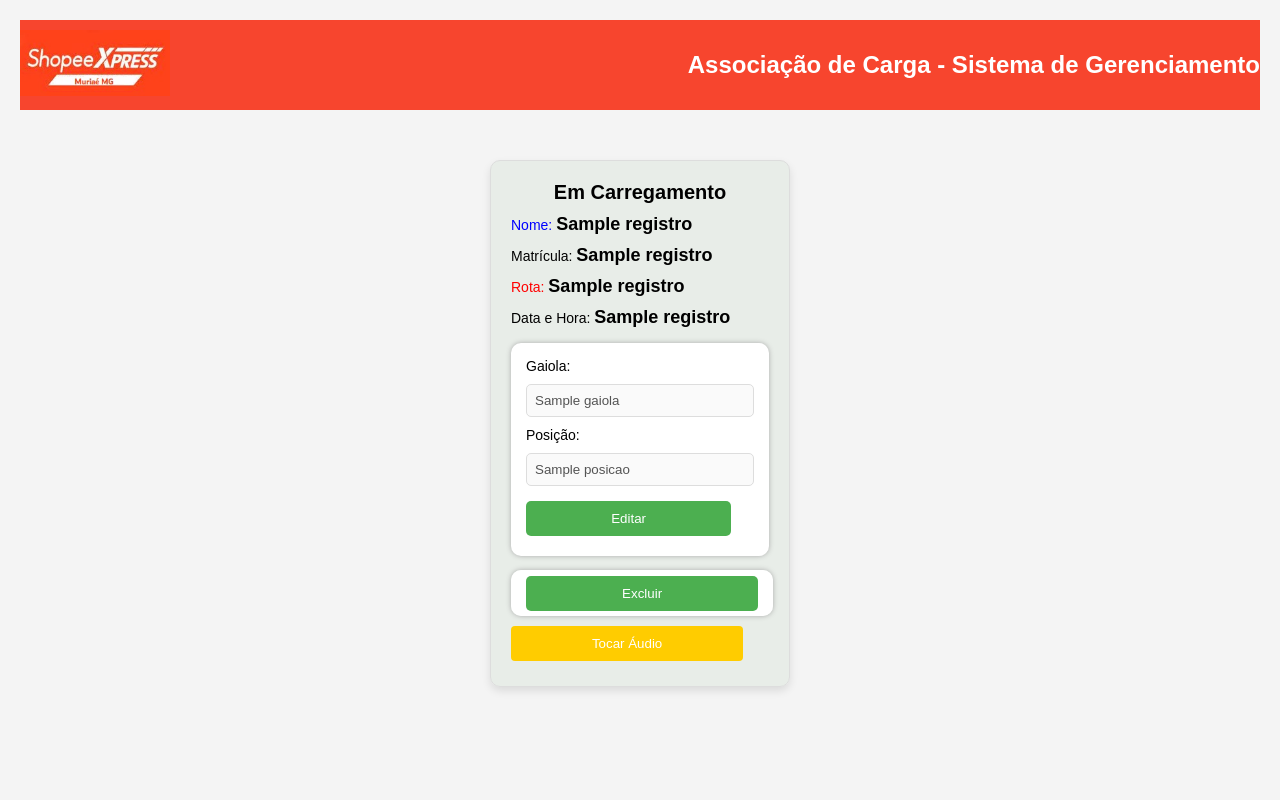
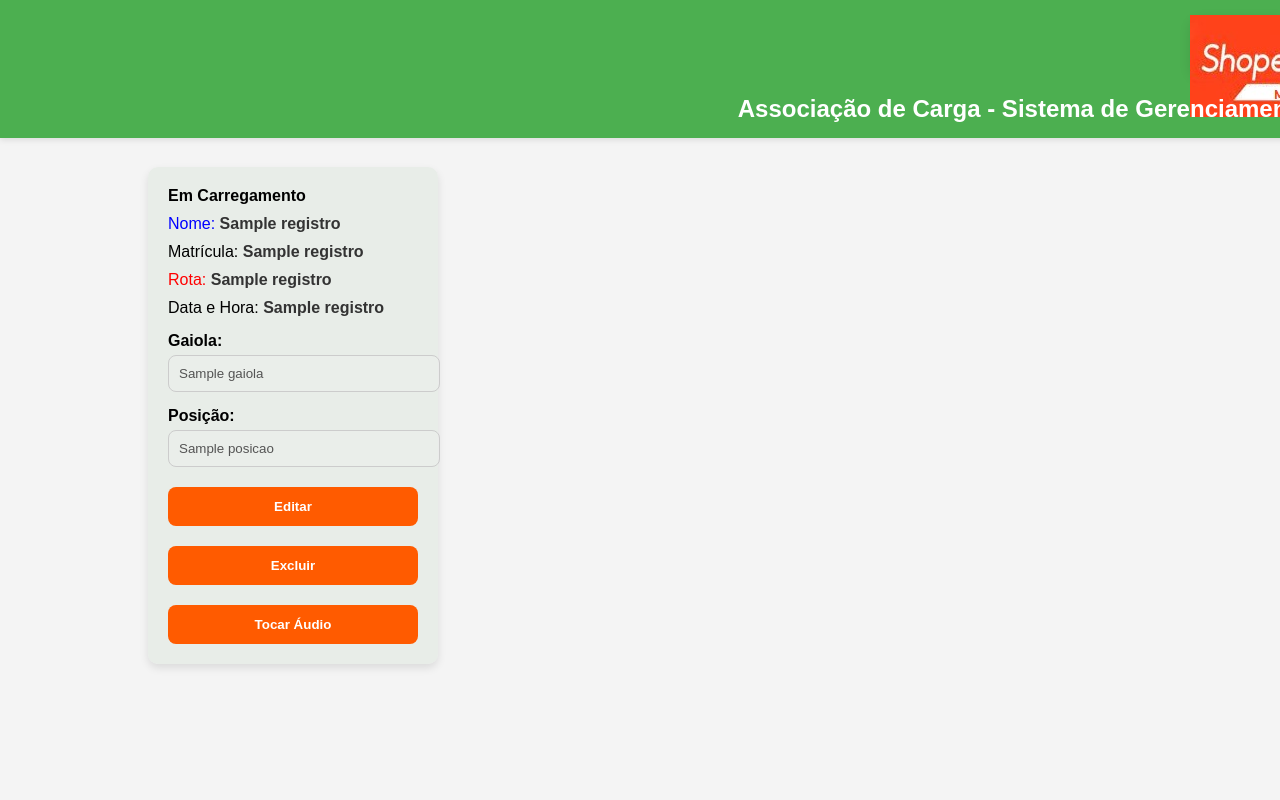
Before and after one commit to wellingtonshopee/APP, a Flask app: template templates/carga.html in a window 1280 px wide. Run offline with Flask 3, Linux system fonts and the light colour scheme; the template is opened without the code that fills it: most values are stand-ins (such as "Sample title", 1, 10 or a date in 2020).

Commit message:
Add files via upload

```diff
--- a/static/style.css
+++ b/static/style.css
@@ -1,474 +1,296 @@
-body {
-    font-family: Arial;
-    background: #eef2f3;
-    padding: 20px;
-  }
-  .center {
-    text-align: center;
-    margin-bottom: 20px;
-  }
-  form {
-    background: white;
-    padding: 15px;
-    margin: 10px auto;
-    border-radius: 10px;
-    box-shadow: 0 0 5px #aaa;
-    max-width: 400px;
-  }
-  input, button {
-    width: 90%;
-    padding: 10px;
-    margin: 5px 0;
-    border-radius: 5px;
-  }
-  .card {
-    background: white;
-    padding: 10px;
-    margin: 10px;
-    border-radius: 10px;
-  }
-  .verde {
-    animation: piscar 1s infinite;
-    background: #c5f7c5;
-  }
-  @keyframes piscar {
-    0% { background: #c5f7c5; }
-    50% { background: #91e691; }
-    100% { background: #c5f7c5; }
-  }
-  /* Reset básico */
-* {
-  margin: 0;
-  padding: 0;
-  box-sizing: border-box;
-}
-
-/* Estilo para o corpo */
+/* Estilo Geral do Corpo da Página */
 body {
   font-family: Arial, sans-serif;
   background-color: #f4f4f4;
-  padding: 20px;
+  margin: 0;
+  padding: 0;
+  display: flex;
+  justify-content: center;
+  align-items: center;
+  min-height: 100vh;
 }
 
-/* Banner no topo */
-.banner {
-  background-color: #4CAF50;
-  color: white;
+/* Centralização total */
+.centralizado {
   display: flex;
-  justify-content: space-between;
+  flex-direction: column;
   align-items: center;
-  padding: 20px;
+  justify-content: center;
+}
+
+/* Logo com sombra */
+.logo {
+  width: 200px;
+  height: auto;
+  display: block;
+  margin: 0 auto 30px auto;
+  box-shadow: 0 4px 12px rgba(0, 0, 0, 0.1);
+  border-radius: 12px;
+}
+
+/* Container do formulário */
+.container {
+  text-align: center;
+}
+
+/* Card */
+.card {
+  background-color: #ffffff;
+  border-radius: 12px;
+  padding: 30px;
+  max-width: 400px;
+  width: 100%;
+  box-shadow: 0 4px 12px rgba(0, 0, 0, 0.1);
+  text-align: left;
+}
+
+/* Títulos */
+.card h2 {
+  text-align: center;
   margin-bottom: 20px;
 }
 
-.banner .logo img {
-  width: 150px;
-  height: auto;
-}
-
-.banner .banner-text h1 {
-  font-size: 24px;
+/* Labels e Inputs */
+.card label {
+  display: block;
+  margin-top: 15px;
   font-weight: bold;
 }
 
-/* Container que envolve os cards */
-.container {
-  display: grid;
-  grid-template-columns: repeat(auto-fill, minmax(300px, 1fr));
-  gap: 20px;
-  padding: 20px;
+.card input[type="text"],
+.card input[type="password"],
+.card input[type="number"],
+.card input[type="date"] {
+  width: 100%;
+  padding: 10px;
+  margin-top: 5px;
+  border: 1px solid #ccc;
+  border-radius: 8px;
 }
 
-/* Estilo do card */
-.card {
-  background-color: white;
-  border-radius: 10px;
-  box-shadow: 0 4px 6px rgba(0, 0, 0, 0.1);
-  padding: 50px;
-  transition: transform 0.3s;
+/* Checkboxes */
+.card .checkboxes {
+  display: flex;
+  justify-content: space-around;
+  margin-top: 10px;
 }
 
-.card:hover {
-  transform: scale(1.05);
+/* Botão */
+.card button {
+  width: 100%;
+  margin-top: 20px;
+  padding: 12px;
+  background-color: #ff5b00;
+  border: none;
+  color: white;
+  font-weight: bold;
+  border-radius: 8px;
+  cursor: pointer;
+  transition: background 0.3s ease;
 }
 
-.card-header {
-  font-size: 18px;
-  font-weight: bold;
-  margin-bottom: 15px;
+.card button:hover {
+  background-color: #e04e00;
 }
 
-.card-body {
-  font-size: 14px;
-}
-
-.card form {
-  margin-top: 15px;
-}
-
-.card form label {
-  display: block;
-  margin-bottom: 5px;
-}
-
-.card form input {
-  width: 100%;
-  padding: 8px;
-  margin-bottom: 10px;
-  border: 1px solid #ddd;
-  border-radius: 5px;
-}
-
-.card form button {
-  padding: 10px 15px;
-  background-color: #4CAF50;
-  color: white;
-  border: none;
-  border-radius: 5px;
-  cursor: pointer;
-}
-
-.card form button:hover {
-  background-color: #45a049;
-}
-
-.delete-btn {
-  display: block;
-  margin-top: 10px;
-  color: #ff4d4d;
+/* Link */
+a {
   text-decoration: none;
-}
-
-.delete-btn:hover {
-  text-decoration: underline;
-}
-/* Estilo para os títulos coloridos */
-strong {
+  color: #ff5b00;
   font-weight: bold;
 }
 
-strong[style="color: blue;"] {
-  color: blue;
+/* Nome exibido */
+.nome {
+  margin: 10px 0;
+  font-weight: bold;
 }
 
-strong[style="color: red;"] {
-  color: red;
-}
-/* Estilo do banner */
-.banner {
-  background-color: #f7452e;
-  padding: 10px 0;
-  text-align: center;
-  color: white;
+/* Geração de um estilo comum entre as telas */
+body {
+  font-family: Arial, sans-serif;
+  background-color: #f4f4f4;
+  margin: 0;
+  padding: 0;
 }
 
-.banner .logo img {
-  width: 150px;
-}
-
-.banner-text h1 {
-  font-size: 24px;
-  margin: 10px 0;
-}
-
-/* Estilo dos cards */
-.container {
+.centralizado {
   display: flex;
-  flex-wrap: wrap;
-  justify-content: space-around;
-  padding: 20px;
+  justify-content: center;
+  align-items: center;
+  height: 100vh;
 }
 
 .card {
   width: 100%;
-  max-width: 300px;
-  margin: 10px;
-  background-color: #f9f9f9;
-  border: 1px solid #ddd;
+  max-width: 400px;
+  padding: 30px;
+  background-color: #fff;
   border-radius: 8px;
-  box-shadow: 0 2px 8px rgba(0, 0, 0, 0.1);
-  padding: 15px;
-  box-sizing: border-box;
+  box-shadow: 0 4px 10px rgba(0, 0, 0, 0.1);
+  text-align: center;
+  margin: 20px;
 }
 
-.card-header {
-  font-size: 18px;
-  margin-bottom: 10px;
+.logo {
+  width: 150px;
+  margin-bottom: 20px;
+}
+
+h2 {
+  font-size: 24px;
+  margin-bottom: 20px;
+  color: #333;
+}
+
+.input-group {
+  margin-bottom: 20px;
+  text-align: left;
+}
+
+.input-group label {
+  font-size: 14px;
+  color: #666;
+  margin-bottom: 5px;
+  display: block;
+}
+
+.input-group input,
+.input-group select {
+  width: 100%;
+  padding: 10px 12px;
+  margin-top: 5px;
+  border: 1px solid #ccc;
+  border-radius: 4px;
+  font-size: 14px;
+}
+
+.btn {
+  background-color: #4CAF50;
+  color: white;
+  padding: 12px 20px;
+  border: none;
+  border-radius: 4px;
+  cursor: pointer;
+  width: 100%;
+  font-size: 16px;
+  margin-top: 20px;
+}
+
+.btn:hover {
+  background-color: #45a049;
+}
+
+.footer {
+  margin-top: 20px;
+}
+
+.footer a {
+  text-decoration: none;
+  color: #007BFF;
+  font-size: 14px;
+}
+
+.footer a:hover {
+  text-decoration: underline;
+}
+/* Estilo do Banner */
+.banner {
+  background-color: #4CAF50;
+  box-shadow: 0 2px 6px rgba(0, 0, 0, 0.1);
+  position: fixed;  /* Banner fixo */
+  top: 0;
+  left: 0; /* Garantir que fique alinhado à esquerda */
+  width: 100%;
+  z-index: 1000;
+  padding: 15px 30px;
+}
+
+.banner-content {
+  display: flex;
+  align-items: center;
+  justify-content: space-between;
+  max-width: 1200px;
+  margin: 0 auto;
+}
+
+.banner .logo {
+  height: 60px;
+  margin-right: 20px;
+}
+
+.banner h1 {
+  flex: 1;
+  text-align: right;
+  font-size: 24px;
+  margin: 0;
+  color: white;
+}
+
+/* Ajuste no Corpo */
+body {
+  padding-top: 80px;  /* Adiciona espaçamento para compensar a altura do banner */
+  margin: 0;
+  font-family: Arial, sans-serif;
+  background-color: #f4f4f4;
+}
+
+.container {
+  padding: 20px;
+  max-width: 1200px;
+  margin: 0 auto;
+}
+body {
+  font-family: Arial, sans-serif;
+  background-color: #f4f4f4;
+  margin: 0;
+  padding: 0;
+}
+
+.container {
+  width: 80%;
+  margin: 0 auto;
+  padding-top: 50px;
   text-align: center;
 }
 
-.card-body p {
-  margin: 5px 0;
+.logo {
+  width: 100px;
+  height: auto;
+  margin-bottom: 20px;
 }
 
-/* Estilo para os campos */
-input[type="text"] {
-  width: 100%;
-  padding: 8px;
-  margin-bottom: 10px;
-  border: 1px solid #ddd;
-  border-radius: 4px;
+h2 {
+  font-size: 2rem;
+  margin-bottom: 20px;
 }
 
-/* Botões e links */
-button {
-  padding: 8px 15px;
-  background-color: #4CAF50;
-  border: none;
-  border-radius: 4px;
-  color: white;
-  cursor: pointer;
+.cards {
+  display: flex;
+  flex-wrap: wrap;
+  gap: 20px;
+  justify-content: center;
 }
 
-button:hover {
-  background-color: #45a049;
-}
-
-.delete-btn {
-  display: inline-block;
-  padding: 5px 10px;
-  margin-top: 10px;
-  background-color: #f44336;
-  color: white;
-  border-radius: 4px;
-  text-decoration: none;
-}
-
-.delete-btn:hover {
-  background-color: #e53935;
-}
-
-/* Responsividade */
-@media (max-width: 768px) {
-  .container {
-    flex-direction: column;
-    align-items: center;
-  }
-
-  .card {
-    width: 90%;
-    margin-bottom: 20px;
-  }
-}
-/* Estilo do card */
 .card {
-  background-color: #f9f9f9;
-  border: 1px solid #ddd;
+  background-color: #fff;
   border-radius: 10px;
   box-shadow: 0 4px 8px rgba(0, 0, 0, 0.1);
   padding: 20px;
-  margin: 20px auto;
-  width: 80%; /* Aumenta a largura do card */
-  max-width: 600px; /* Limita a largura máxima */
-  font-size: 18px; /* Aumenta o tamanho da fonte */
+  width: 250px;
+  text-align: left;
+  font-size: 1rem;
+  transition: transform 0.2s ease-in-out;
 }
 
-.card b {
-  font-size: 20px;
-  color: #333;
+.card:hover {
+  transform: translateY(-10px);
 }
 
-header img {
-  width: 100%;
-  height: auto;
-}
-/* Estilo do card */
-.card {
-  background-color: #f9f9f9;
-  border: 1px solid #ddd;
-  border-radius: 10px;
-  box-shadow: 0 4px 8px rgba(0, 0, 0, 0.1);
-  padding: 20px;
-  margin: 20px auto;
-  width: 80%; /* Aumenta a largura do card */
-  max-width: 600px; /* Limita a largura máxima */
-  font-size: 18px; /* Aumenta o tamanho da fonte */
-}
-
-.card-header {
-  font-size: 20px;
-  font-weight: bold;
-  margin-bottom: 10px;
-}
-
-.card-body p {
+.card p {
   margin: 10px 0;
 }
 
-header img {
-  width: 100%;
-  height: auto;
+.card p strong {
+  color: #333;
 }
-
-/* Estilos específicos para os títulos */
-.card p strong {
-  font-size: 18px;
-}
-
-/* Nome em azul */
-.card p strong:nth-child(1) {
-  color: rgb(0, 0, 0);
-}
-
-/* Rota em vermelho */
-.card p strong:nth-child(3) {
-  color: red;
-}
-/* Estilo do card */
-.card-container {
-  display: flex;
-  flex-wrap: wrap;
-  gap: 20px; /* Espaçamento entre os cards */
-  justify-content: space-around;
-}
-
-.card {
-  background-color: #f9f9f9;
-  border: 1px solid #ddd;
-  border-radius: 10px;
-  box-shadow: 0 4px 8px rgba(0, 0, 0, 0.1);
-  padding: 20px;
-  width: 100%; /* Responsivo, cada card ocupa 100% em telas pequenas */
-  max-width: 300px; /* Limita a largura máxima de cada card */
-  font-size: 18px; /* Aumenta o tamanho da fonte */
-  margin: 10px;
-}
-
-.card-header {
-  font-size: 20px;
-  font-weight: bold;
-  margin-bottom: 10px;
-}
-
-.card-body p {
-  margin: 10px 0;
-}
-
-/* Estilo para destacar a Rota */
-.rota-destaque {
-  color: red;
-  font-weight: bold;
-  background-color: #fce4e4; /* Cor de fundo leve para destacar */
-  padding: 5px;
-  border-radius: 5px;
-}
-
-header img {
-  width: 100%;
-  height: auto;
-}
-
-/* Responsividade para telas pequenas */
-@media (max-width: 768px) {
-  .card-container {
-    justify-content: center; /* Alinha os cards no centro */
-  }
-}
-/* Estilo do card */
-.card-container {
-  display: flex;
-  flex-wrap: wrap;
-  gap: 20px; /* Espaçamento entre os cards */
-  justify-content: space-around;
-}
-
-.card {
-  background-color: #f9f9f9;
-  border: 1px solid #ddd;
-  border-radius: 10px;
-  box-shadow: 0 4px 8px rgba(0, 0, 0, 0.1);
-  padding: 20px;
-  width: 100%; /* Responsivo, cada card ocupa 100% em telas pequenas */
-  max-width: 300px; /* Limita a largura máxima de cada card */
-  font-size: 18px; /* Aumenta o tamanho da fonte */
-  margin: 10px;
-}
-
-.card-header {
-  font-size: 20px;
-  font-weight: bold;
-  margin-bottom: 10px;
-}
-
-.card-body p {
-  margin: 10px 0;
-}
-
-.title {
-  font-weight: normal; /* Títulos com fonte normal */
-}
-
-.rota-destaque {
-  color: red;
-  font-weight: bold;
-  background-color: #fce4e4; /* Cor de fundo leve para destacar */
-  padding: 5px;
-  border-radius: 5px;
-}
-
-header img {
-  width: 100%;
-  height: auto;
-}
-
-/* Responsividade para telas pequenas */
-@media (max-width: 768px) {
-  .card-container {
-    justify-content: center; /* Alinha os cards no centro */
-  }
-}
-/* Estilo do card */
-.card-container {
-  display: flex;
-  flex-wrap: wrap;
-  gap: 20px; /* Espaçamento entre os cards */
-  justify-content: space-around;
-}
-
-.card {
-  background-color: #f9f9f9;
-  border: 1px solid #ddd;
-  border-radius: 10px;
-  box-shadow: 0 4px 8px rgba(0, 0, 0, 0.1);
-  padding: 20px;
-  width: 100%; /* Responsivo, cada card ocupa 100% em telas pequenas */
-  max-width: 300px; /* Limita a largura máxima de cada card */
-  font-size: 18px; /* Aumenta o tamanho da fonte */
-  margin: 10px;
-}
-
-.card-header {
-  font-size: 20px;
-  font-weight: bold;
-  margin-bottom: 10px;
-}
-
-.card-body p {
-  margin: 10px 0;
-}
-
-.title {
-  font-weight: normal; /* Títulos com fonte normal */
-}
-
-.nome {
-  color: rgb(9, 9, 138);
-  font-weight: bold; /* Nome em negrito */
-}
-
-.rota {
-  color: rgb(238, 59, 5);
-  font-weight: bold; /* Rota em negrito e verde */
-}
-
-header img {
-  width: 100%;
-  height: auto;
-}
-
-/* Responsividade para telas pequenas */
-@media (max-width: 768px) {
-  .card-container {
-    justify-content: center; /* Alinha os cards no centro */
-  }
-}
```
